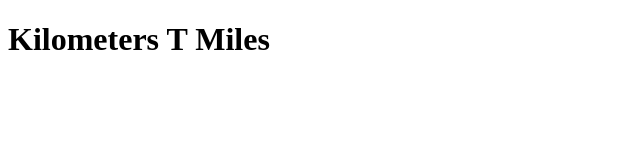
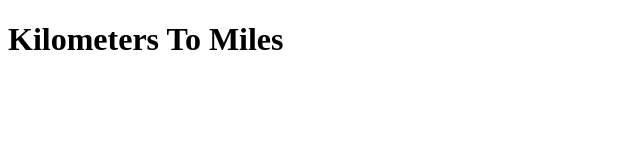
Before and after one commit to MoizSiddique/JavaScript-Book-Project, a plain HTML site: page Project2(KilometersToMiles)/index.html in a window 1280 px wide. Shown: the full height of the page, 0-640 px from the left. Drawn offline with Linux system fonts and the light colour scheme.

Commit message:
minor change

```diff
--- a/Project2(KilometersToMiles)/index.html
+++ b/Project2(KilometersToMiles)/index.html
@@ -8,6 +8,6 @@
     <title>Convertor</title>
 </head>
 <body>
-    <h1>Kilometers T Miles</h1>
+    <h1>Kilometers To Miles</h1>
 </body>
 </html>
```
